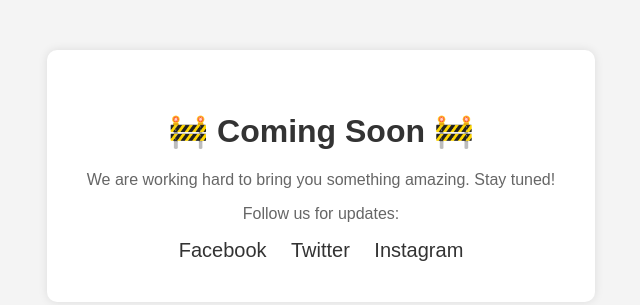
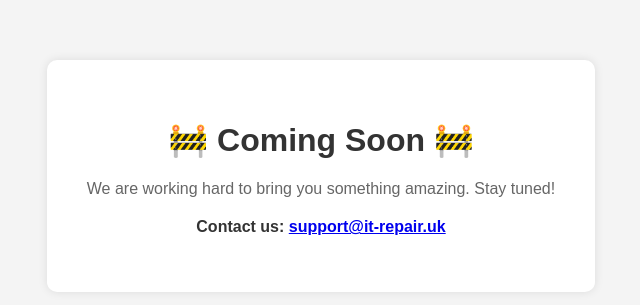
Before and after one commit to fusion1275/it-repair.uk-website, a plain HTML site: page index.html in a window 1280 px wide. Shown: the part 224-529 px from the top of the page, without its empty margins (319-959 px from the left). Drawn offline with Linux system fonts and the light colour scheme.

Commit message:
Removed all social media links for the moment But added link to support email address

```diff
--- a/index.html
+++ b/index.html
@@ -28,11 +28,10 @@
         p {
             color: #666;
         }
-        .social-links a {
-            margin: 0 10px;
+        .email {
+            margin-top: 20px;
+            font-weight: bold;
             color: #333;
-            text-decoration: none;
-            font-size: 20px;
         }
     </style>
 </head>
@@ -40,12 +39,7 @@
     <div class="container">
         <h1>🚧 Coming Soon 🚧</h1>
         <p>We are working hard to bring you something amazing. Stay tuned!</p>
-        <p>Follow us for updates:</p>
-        <div class="social-links">
-            <a href="#">Facebook</a>
-            <a href="#">Twitter</a>
-            <a href="#">Instagram</a>
-        </div>
+        <p class="email">Contact us: <a href="mailto:support@it-repair.uk">support@it-repair.uk</a></p>
     </div>
 </body>
 </html>
```
